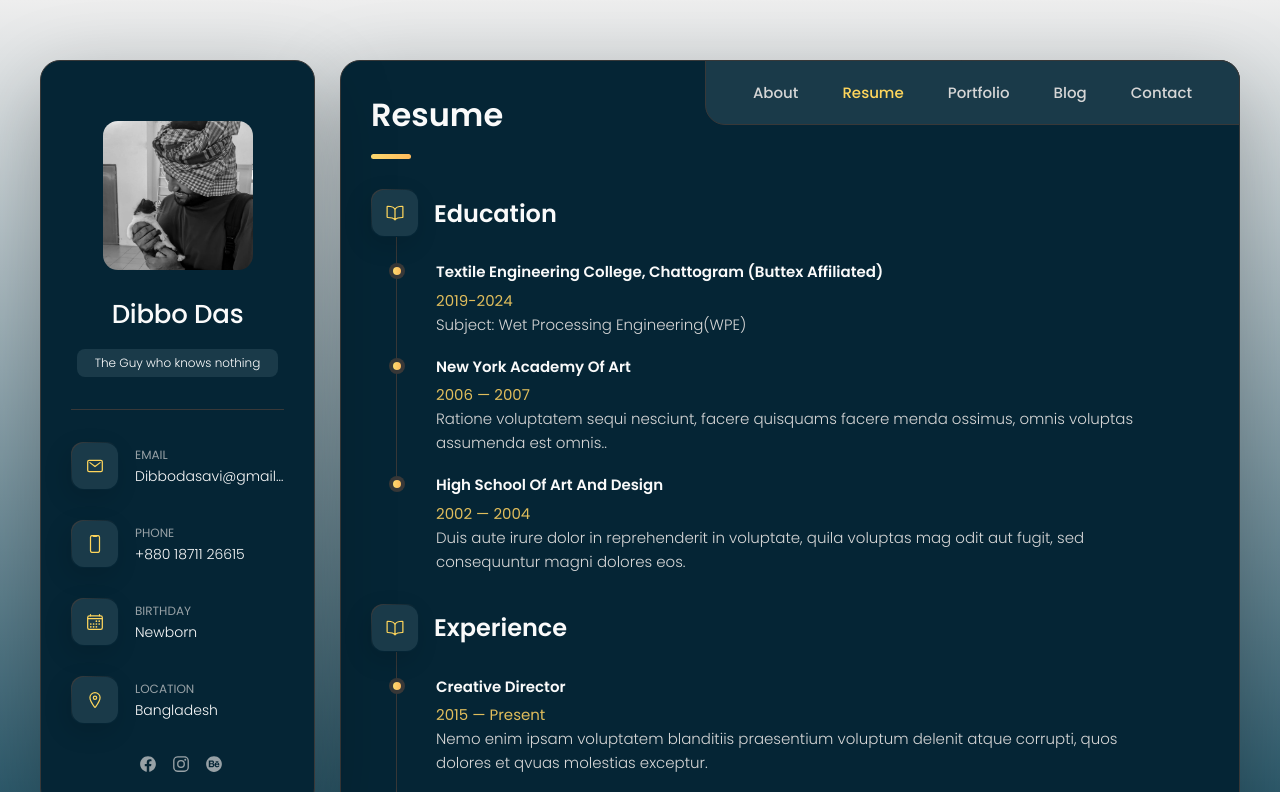
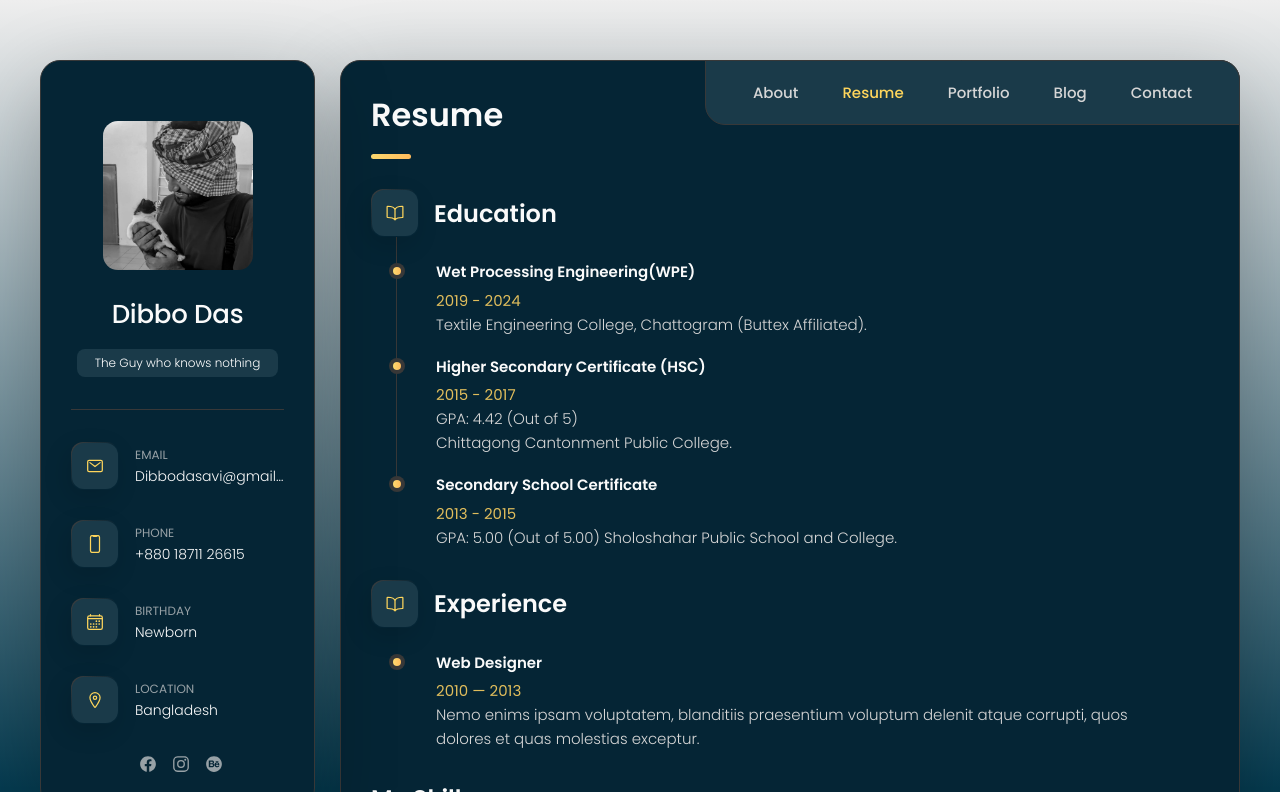
Before and after one commit to Dibbodasavi/kakarottosaitma, a plain HTML site: page index.html in a window 1280 px wide. Both pictures are taken after a click on the button "Resume". Shown: the top 792 px of the page. Drawn offline with nearby package versions, Linux system fonts and the light colour scheme.

```diff
--- a/index.html
+++ b/index.html
@@ -427,38 +427,38 @@
             <ol class="timeline-list">
               <li class="timeline-item">
                 <h4 class="h4 timeline-item-title">
-                  Textile Engineering College, Chattogram (Buttex Affiliated)
+                  Wet Processing Engineering(WPE)
                 </h4>
 
-                <span>2019-2024</span>
+                <span>2019 - 2024</span>
 
                 <p class="timeline-text">
-                  Subject: Wet Processing Engineering(WPE)
-                </p>
-              </li>
-
-              <li class="timeline-item">
-                <h4 class="h4 timeline-item-title">New york academy of art</h4>
-
-                <span>2006 — 2007</span>
-
-                <p class="timeline-text">
-                  Ratione voluptatem sequi nesciunt, facere quisquams facere
-                  menda ossimus, omnis voluptas assumenda est omnis..
+                  Textile Engineering College, Chattogram (Buttex Affiliated).
                 </p>
               </li>
 
               <li class="timeline-item">
                 <h4 class="h4 timeline-item-title">
-                  High school of art and design
+                  Higher Secondary Certificate (HSC)
                 </h4>
 
-                <span>2002 — 2004</span>
+                <span>2015 - 2017</span>
 
                 <p class="timeline-text">
-                  Duis aute irure dolor in reprehenderit in voluptate, quila
-                  voluptas mag odit aut fugit, sed consequuntur magni dolores
-                  eos.
+                  GPA: 4.42 (Out of 5) <br />
+                  Chittagong Cantonment Public College.
+                </p>
+              </li>
+
+              <li class="timeline-item">
+                <h4 class="h4 timeline-item-title">
+                  Secondary School Certificate
+                </h4>
+
+                <span>2013 - 2015</span>
+
+                <p class="timeline-text">
+                  GPA: 5.00 (Out of 5.00) Sholoshahar Public School and College.
                 </p>
               </li>
             </ol>
@@ -474,30 +474,6 @@
             </div>
 
             <ol class="timeline-list">
-              <li class="timeline-item">
-                <h4 class="h4 timeline-item-title">Creative director</h4>
-
-                <span>2015 — Present</span>
-
-                <p class="timeline-text">
-                  Nemo enim ipsam voluptatem blanditiis praesentium voluptum
-                  delenit atque corrupti, quos dolores et qvuas molestias
-                  exceptur.
-                </p>
-              </li>
-
-              <li class="timeline-item">
-                <h4 class="h4 timeline-item-title">Art director</h4>
-
-                <span>2013 — 2015</span>
-
-                <p class="timeline-text">
-                  Nemo enims ipsam voluptatem, blanditiis praesentium voluptum
-                  delenit atque corrupti, quos dolores et quas molestias
-                  exceptur.
-                </p>
-              </li>
-
               <li class="timeline-item">
                 <h4 class="h4 timeline-item-title">Web designer</h4>
 
```
Also changed, not shown: 1 other file.
